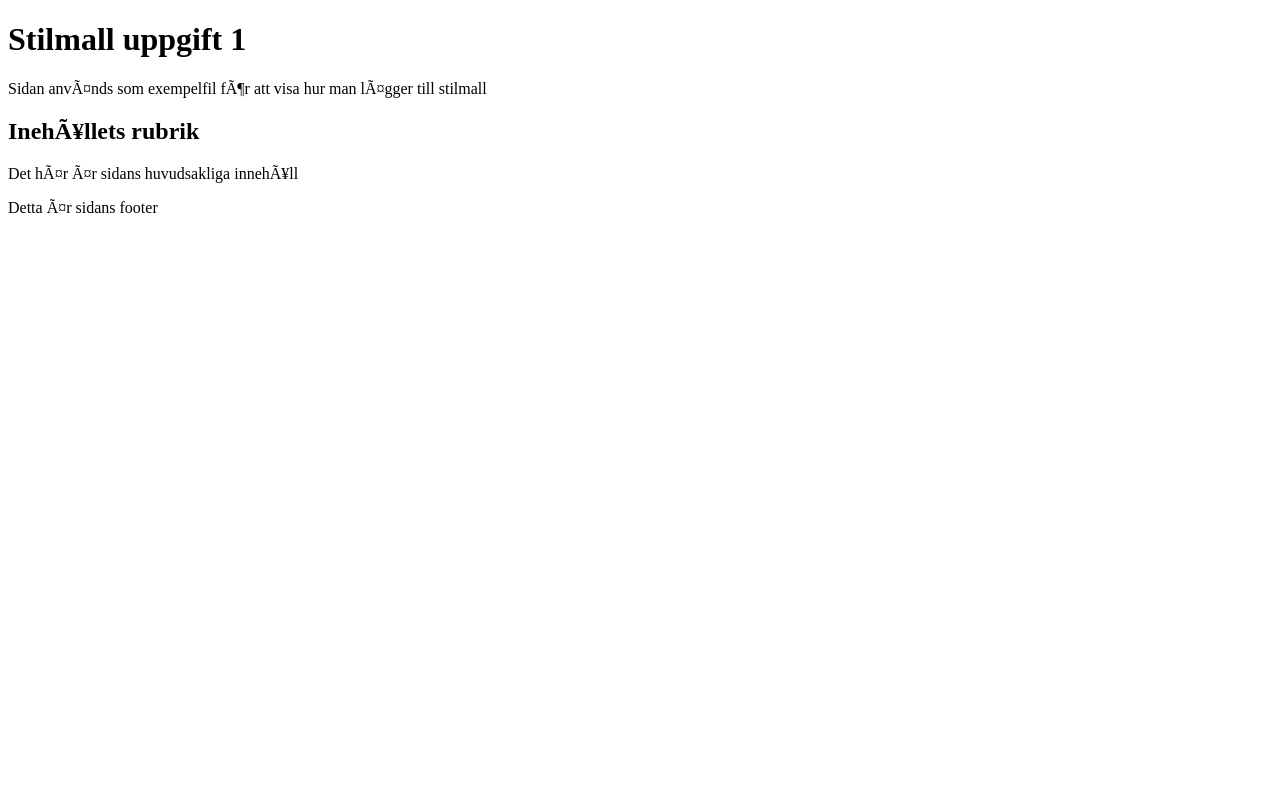
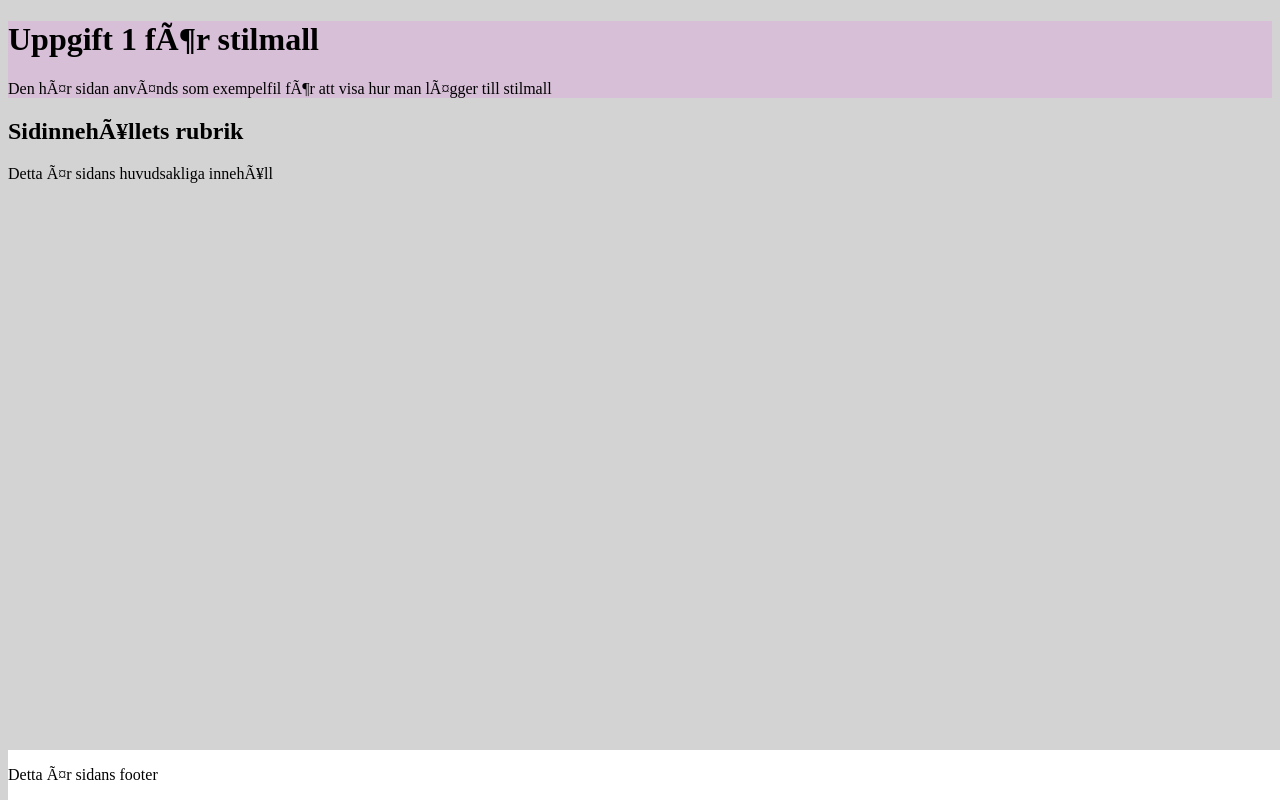
Before and after one commit to mayaaxelssonkaltak/mayaaxelssonkaltak.github.io, a plain HTML site: page stiluppg.html in a window 1280 px wide. Drawn offline with Linux system fonts and the light colour scheme.

Commit message:
stilmall och uppgift

```diff
--- a/stillmall1.css
+++ b/stillmall1.css
@@ -1,3 +1,13 @@
 body {
-    background-color:lightpink;
+    background-color:lightgray;
 }
+header{
+    background-color:thistle;
+}
+footer{
+    background-color:white;
+    min-height:50px;
+    position: absolute;
+    bottom: 0;
+    width: 100%
+}
--- a/stiluppg.html
+++ b/stiluppg.html
@@ -1,21 +1,22 @@
 <!DOCTYPE html>
-<html lang=''sv''>
+<html lang="sv">
     <head>
         <meta charset=''utf-8''>
-        <title>Stiluppgift</title>
+        <title>Exempel på stilmall</title>
+        <link rel="stylesheet" href="stillmall1.css">
     </head>
     <body>
         <!-- Här ska sidans innehåll vara -->
-       <header>
-            <h1>Stilmall uppgift 1</h1>
-            <p>Sidan används som exempelfil för att visa hur man lägger till stilmall</p>
-       </header>
+        <header>
+            <h1>Uppgift 1 för stilmall</h1>
+            <p>Den här sidan används som exempelfil för att visa hur man lägger till stilmall</p>
+        </header>
         <main>
-            <h2>Inehållets rubrik</h2>
-            <p> Det här är sidans huvudsakliga innehåll</p>
+            <h2>Sidinnehållets rubrik</h2>
+            <p>Detta är sidans huvudsakliga innehåll</p>
         </main>
         <footer>
-            <p> Detta är sidans footer</p>
+            <p>Detta är sidans footer</p>
         </footer>
     </body>
 </html>
```
